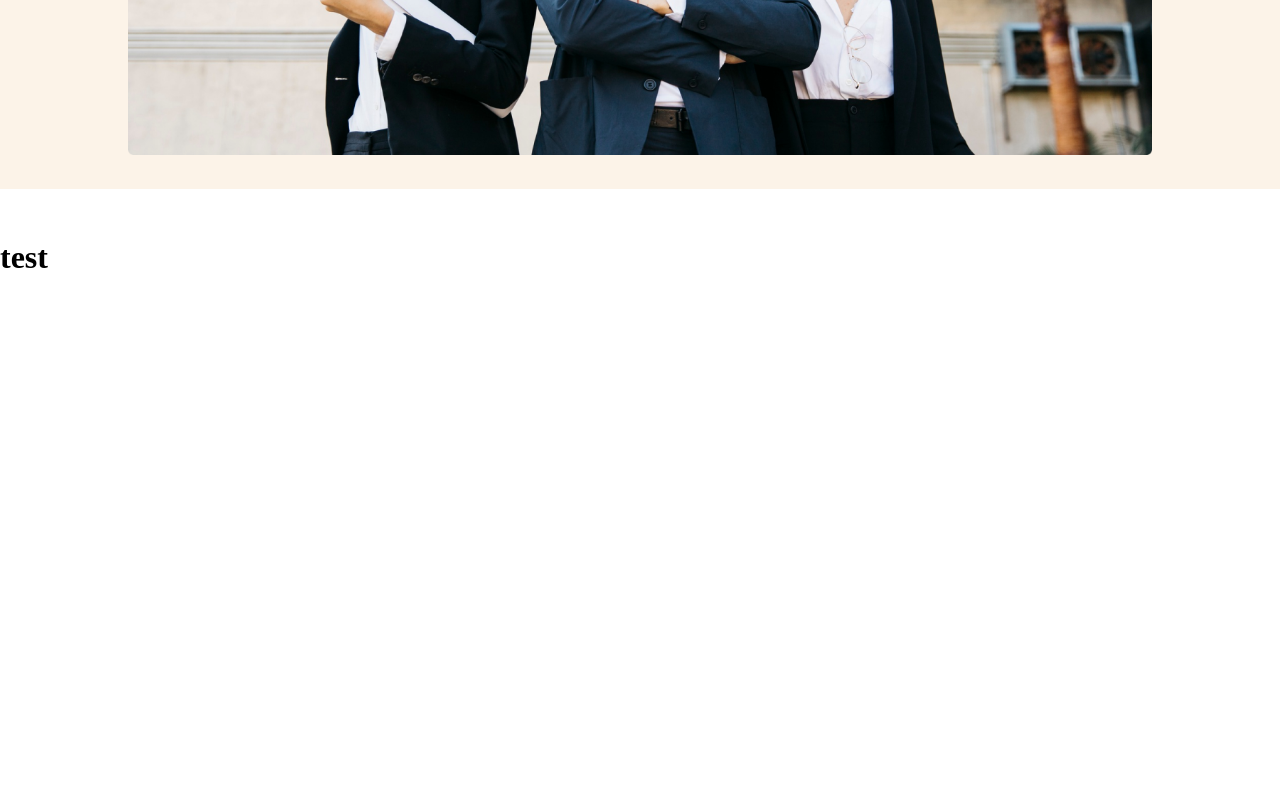
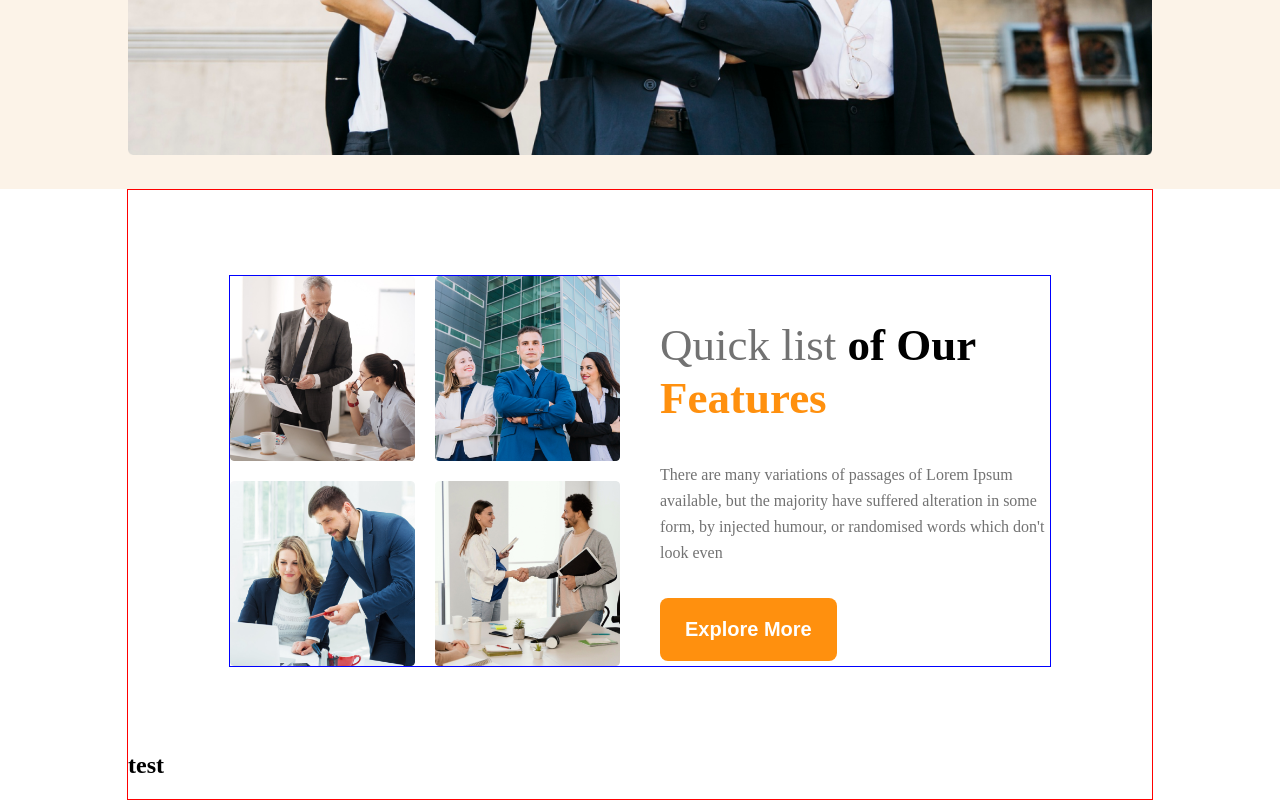
Before and after one commit to masum73/assignment-two-g3-architects, a plain HTML site: page index.html in a window 1280 px wide. Shown: the part 827-1627 px from the top of the page. Before the commit the page ends 1125 px from the top, so only its background shows below. Drawn offline with Linux system fonts and the light colour scheme.

Commit message:
quick list completed
added
image grid
quick list details

```diff
--- a/index.html
+++ b/index.html
@@ -41,7 +41,41 @@
     </header>
     <!-- header section end -->
     <main>
-        <h1>test</h1>
+        <!-- quick list start -->
+        <section class="quick-list-section">
+            <div class="quick-list-container">
+                <div class="quick-list-images">
+                    <img src="images/team1.png" alt="team pic">
+                    <img src="images/team2.png" alt="team pic">
+                    <img src="images/team3.png" alt="team pic">
+                    <img src="images/team4.png" alt="team pic">
+                </div>
+                <div class="quick-list-details">
+                    <h2 class="quick-list-title">Quick list <b>of Our</b> <span id="quick-list-title-span-orange"> Features</span></h2>
+                    <p class="quick-list-description">There are many variations of passages of Lorem Ipsum available, but the majority have suffered alteration in some form, by injected humour, or randomised words which don't look even</p>
+                    <button class="header-button">Explore More</button>
+                </div>
+            </div>
+        </section>
+        <!-- quick list end -->
+
+        <!-- features start -->
+        <section>
+            <h1>test</h1>
+        </section>
+        <!-- features end -->
+
+        <!-- facts start -->
+        <section>
+
+        </section>
+        <!-- facts end -->
+
+        <!-- sponsors start -->
+        <section>
+
+        </section>
+        <!-- sponsors end -->
     </main>
     <footer>
 
--- a/style.css
+++ b/style.css
@@ -86,5 +86,59 @@ nav li{
 
 /* main style */
 main{
-    margin-top: 50px;
+    margin-top: 85px;
+    width: 80%;
+    margin: 0 auto;
+    border: 1px solid red;
 }
+
+/* quick list style */
+.quick-list-section{
+    border: 1px solid blue;
+    width: 80%;
+    margin: 85px auto;
+}
+
+.quick-list-container{
+    display: flex;
+    justify-content: center;
+    align-items: center;
+}
+
+.quick-list-images{
+    display: grid;
+    grid-template-columns: repeat(2,1fr);
+    grid-column-gap: 20px;
+    grid-row-gap: 20px;
+    width: 100%;
+}
+img{
+    width: 100%;
+}
+.quick-list-details{
+    margin-left: 40px;
+    width: 100%;
+}
+
+.quick-list-title{
+    font-weight: 500;
+    font-size: 45px;
+    line-height: 53px;
+    color: #727272;
+}
+b{
+    color: black;
+}
+#quick-list-title-span-orange{
+    color: #FF900E;
+    font-weight: 700;
+    font-size: 45px;
+    line-height: 53px;
+}
+.quick-list-description{
+    font-weight: 400;
+    font-size: 16px;
+    line-height: 26px;
+    color: #727272;
+    margin-bottom: 32px;
+}
```
